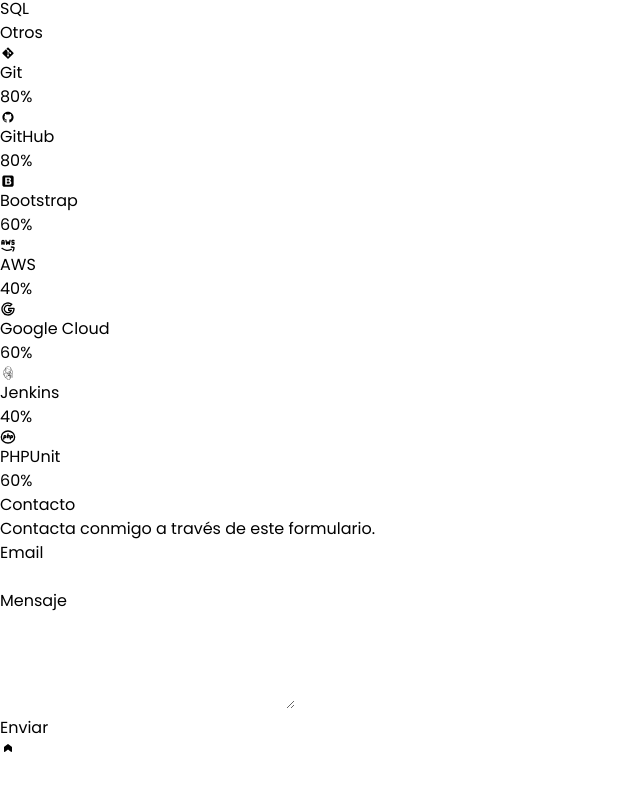
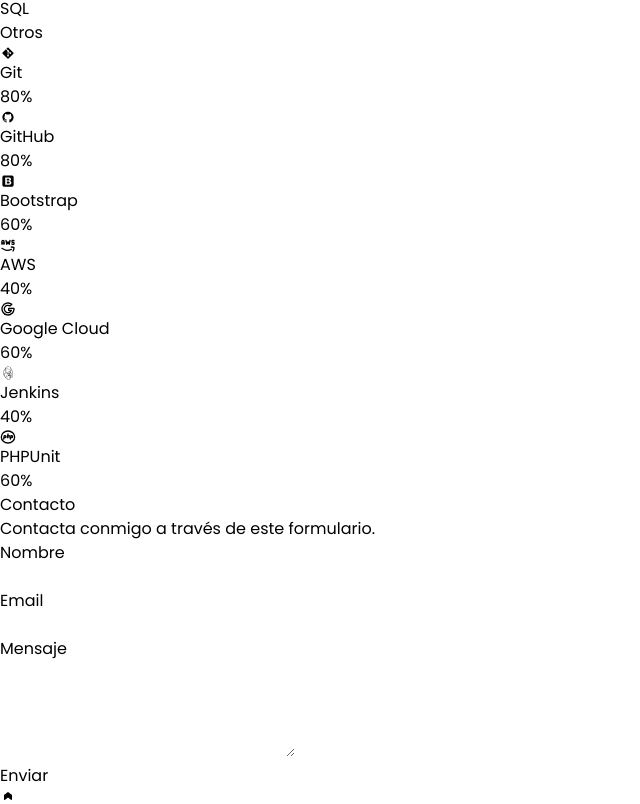
Before and after one commit to aRubenDev/personal, a React (Vite) app: page / in a window 1280 px wide. Shown: the part 1467-2271 px from the top of the page, without its empty margins (0-640 px from the left). Before the commit the page ends 2223 px from the top, so only its background shows below. Built offline with nearby package versions, Linux system fonts and the light colour scheme.

Commit message:
Other changes on Form

```diff
--- a/src/components/portfolio/Contact.jsx
+++ b/src/components/portfolio/Contact.jsx
@@ -8,10 +8,10 @@ export default function Contact() {
     }
 
     const form = event.target;
-    const email = form.elements["email"].value;
+    const name = form.elements["name"].value;
     const message = form.elements["message"].value;
-    const subject = `Contacto de Ruben`;
-    const body = `Hola, me interesa contactarte. Mi correo es ${email}. ${message}`;
+    const subject = `Correo de contacto - ${name}`;
+    const body = `Hola, Ruben García. \n\n${message}`;
 
       const gmailUrl = `https://mail.google.com/mail/?view=cm&fs=1&to=${encodeURIComponent("contact@arubendev.me")}&su=${encodeURIComponent(subject)}&body=${encodeURIComponent(body)}`;
       window.open(gmailUrl, '_blank', 'noopener,noreferrer');
@@ -34,7 +34,25 @@ export default function Contact() {
         className="mx-auto w-full max-w-md"
         onSubmit={handleSubmit}
       >
+
         <div className="grid grid-cols-1 gap-x-8 gap-y-6 sm:grid-cols-2">
+        <div className="sm:col-span-2">
+            <label
+              htmlFor="email"
+              className="block text-sm font-semibold leading-6 text-gray-900"
+            >
+              Nombre
+            </label>
+            <div className="mt-2.5">
+              <input
+                id="name"
+                name="name"
+                type="name"
+                autoComplete="name"
+                className="block w-full rounded-md border-0 px-3.5 py-2 text-gray-900 shadow-sm ring-1 ring-inset ring-gray-300 placeholder:text-gray-400 focus:ring-2 focus:ring-inset focus:ring-[#B2DAB2] sm:text-sm sm:leading-6"
+              />
+            </div>
+          </div>
           <div className="sm:col-span-2">
             <label
               htmlFor="email"
@@ -52,6 +70,7 @@ export default function Contact() {
               />
             </div>
           </div>
+
           <div className="sm:col-span-2">
             <label
               htmlFor="message"
```
